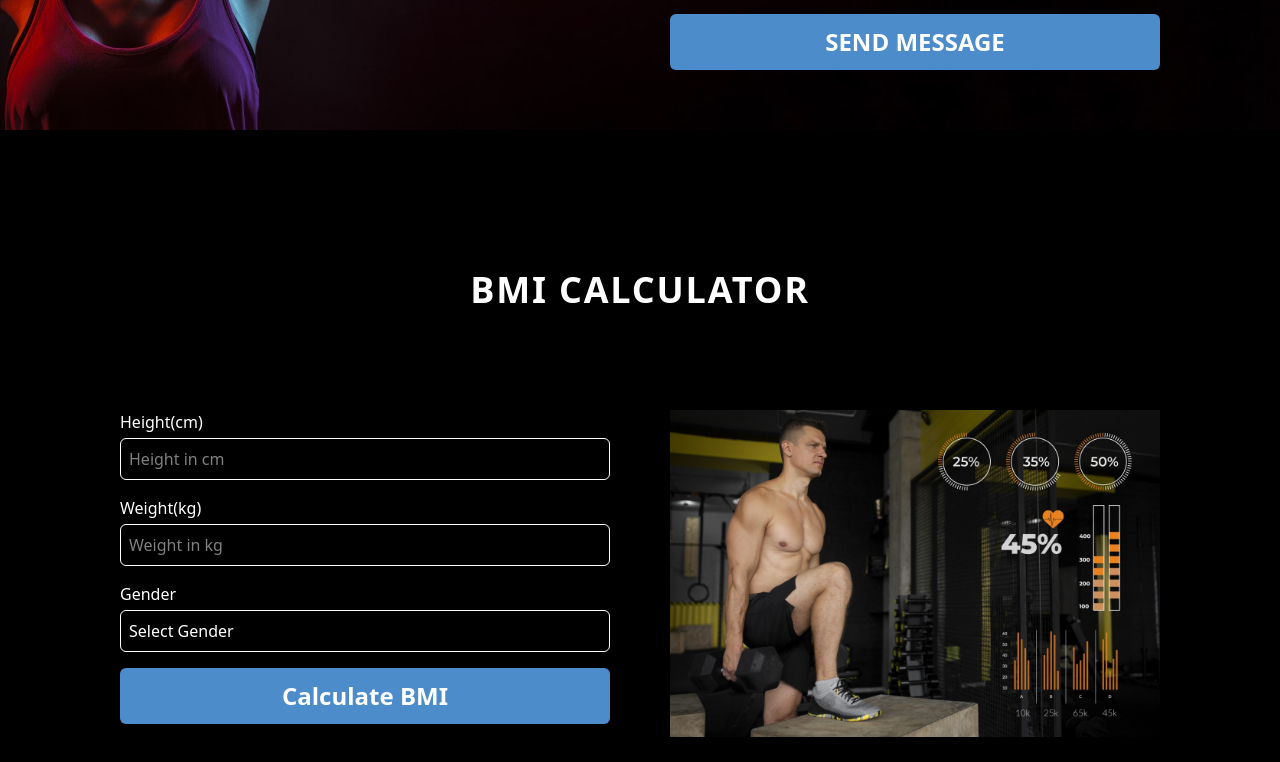
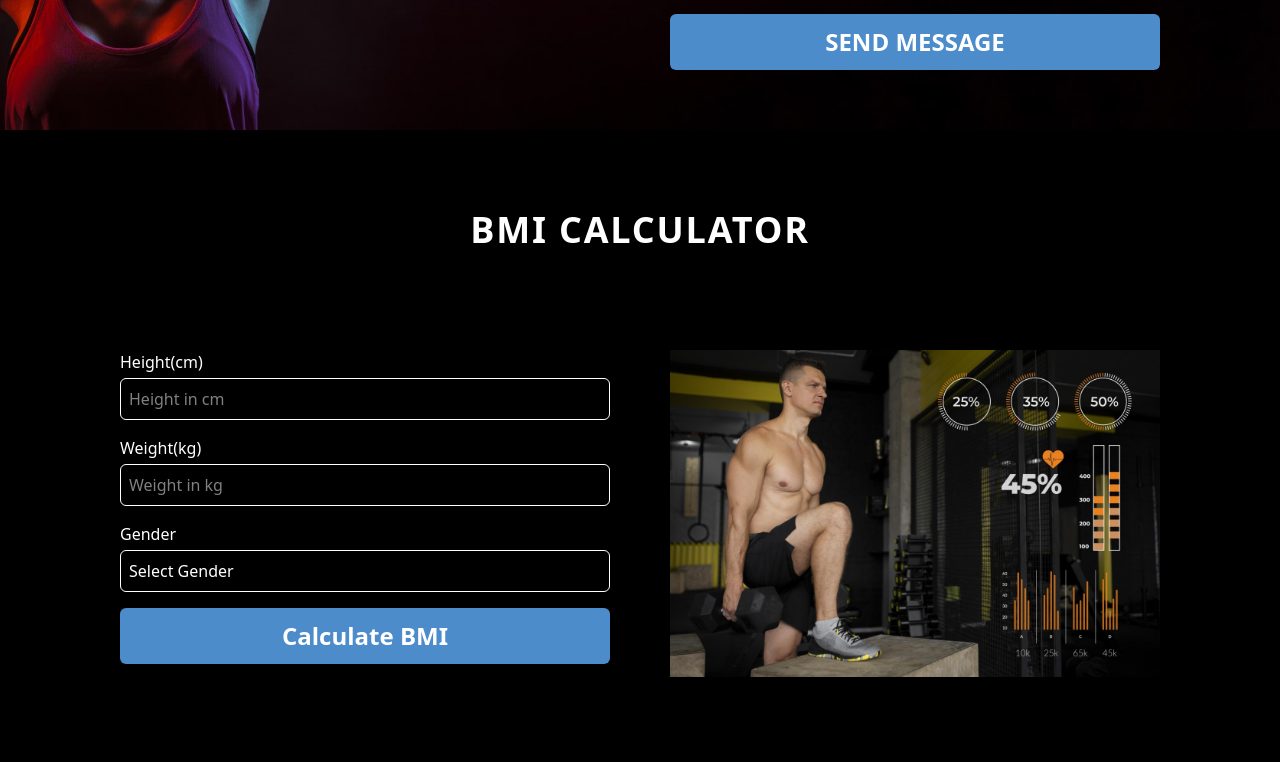
Before and after one commit to AmanDwivedi2324/Ironlife-Fitness-Club, a React (Vite) app in the folder Frontend/: page / in a window 1280 px wide. Shown: the part 4760-5522 px from the top of the page. Built offline with nearby package versions, Linux system fonts and the light colour scheme.

Commit message:
update contact and calculator responiveness

```diff
--- a/Frontend/src/components/BmiCalculator.jsx
+++ b/Frontend/src/components/BmiCalculator.jsx
@@ -36,7 +36,7 @@ const BmiCalculator = () => {
         setGender("");
   }
   return (
-    <div className='mb-15'>
+    <div className='md:mt-0 mt-15 md:mb-0 mb-15'>
         <h2 className='text-center py-10 md:py-20 font-bold text-4xl text-white tracking-wider mb-5'>
             BMI CALCULATOR
         </h2>
--- a/Frontend/src/components/Contact.jsx
+++ b/Frontend/src/components/Contact.jsx
@@ -33,7 +33,7 @@ const Contact = () => {
       }
   }
   return (
-    <div className='bg-cover bg-center mb-15' style={{backgroundImage:`url(${contactImage})`}}>
+    <div className='bg-cover bg-center mb-15 md:mb-0' style={{backgroundImage:`url(${contactImage})`}}>
             <h2 className='text-center py-10 md:py-20 font-bold text-4xl text-white tracking-wider mb-5 '>
                 CONTACT US
             </h2>
```
